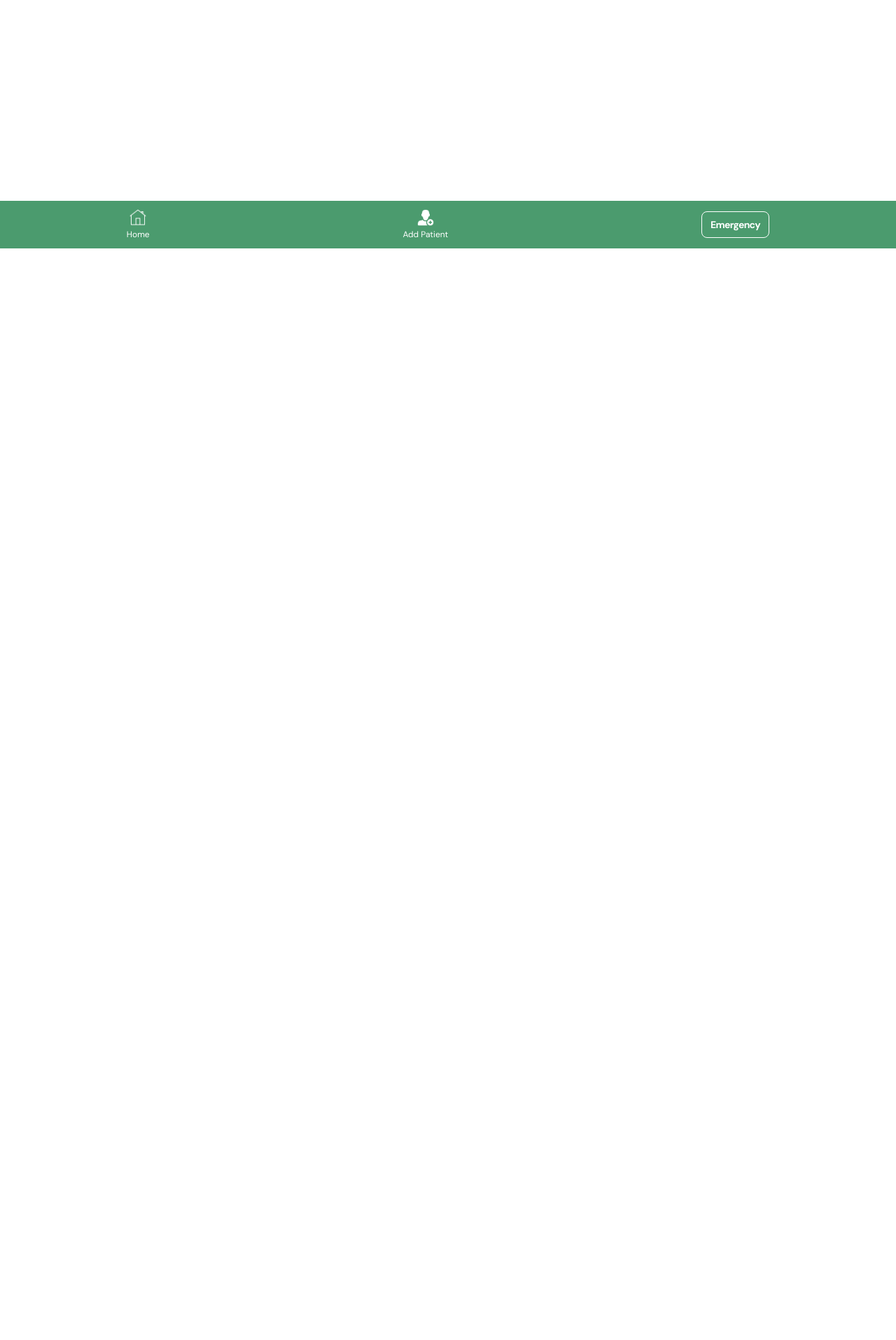
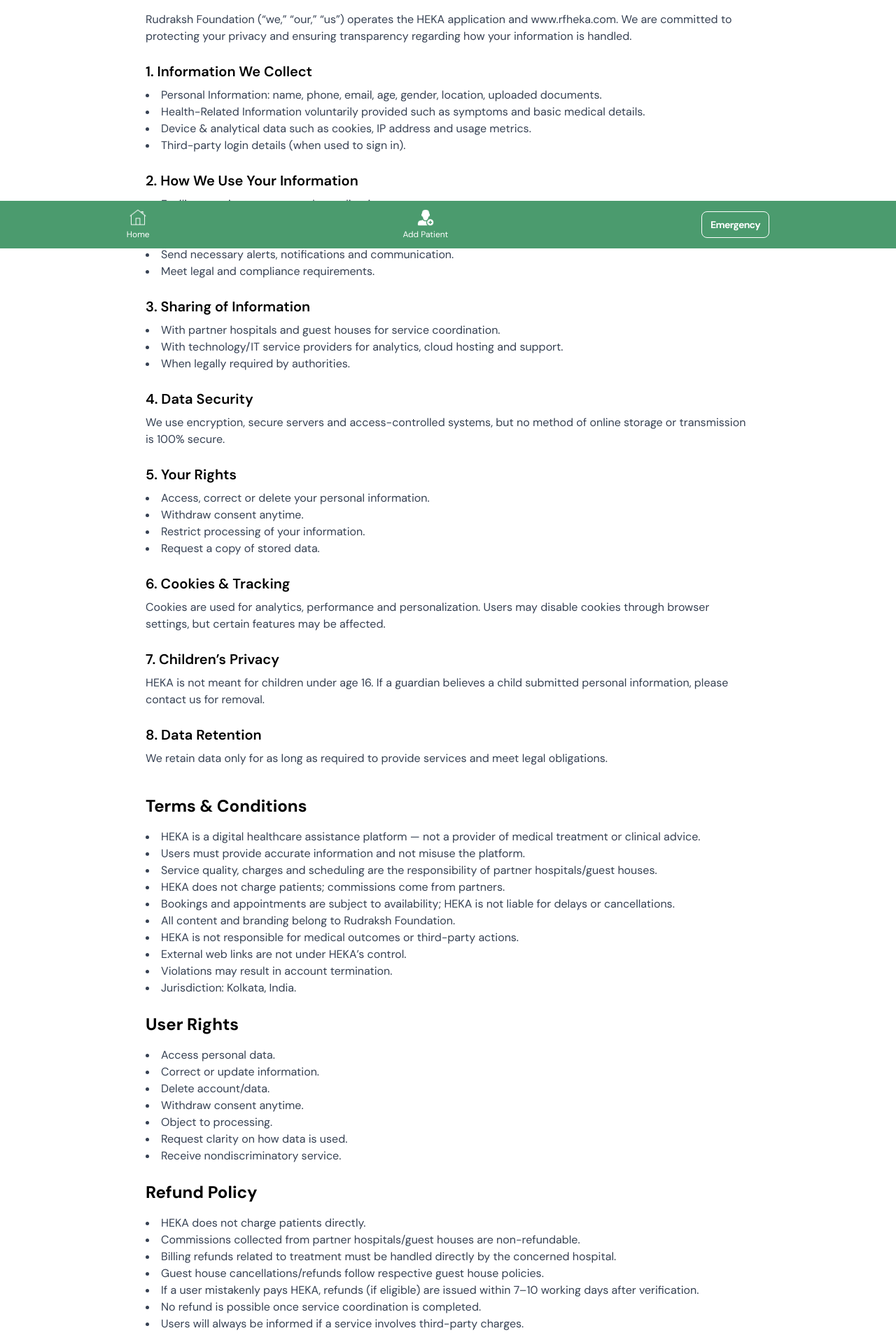
Before and after one commit to UjjalDeySarkar/heka-app, a React (Vite) app in the folder Frontend/: page /privacy in a window 1280 px wide. Shown: the part 445-2360 px from the top of the page at 70% size. Before the commit the page ends 800 px from the top, so only its background shows below. Built offline with nearby package versions, Linux system fonts and the light colour scheme; a web font is replaced by a local one.

Commit message:
feat: Add Privacy Policy page and route

```diff
--- a/Frontend/src/App.jsx
+++ b/Frontend/src/App.jsx
@@ -23,6 +23,7 @@
 
 import Footer from './components/Footer'
 import ForgotPassword from './pages/ForgotPassword'
+import Privacy from './pages/Privacy'
 function App() {
 // localStorage.removeItem("preloaderShown")
     return (
@@ -51,6 +52,7 @@
                 <Route path="/login" element={<Login />} />
                 <Route path="/register" element={<Register />} />
                 <Route path="/forgot-password" element={<ForgotPassword />} />
+                <Route path="/privacy" element={<Privacy />} />
             </Routes>
             <Footer/>
         </>
--- /dev/null
+++ b/Frontend/src/pages/Privacy.jsx
@@ -0,0 +1,176 @@
+import React from 'react'
+import Navbar from '../components/Navbar'
+import Footer from '../components/Footer'
+
+const Privacy = () => {
+  return (
+    <div className="min-h-screen flex flex-col bg-white font-dmsans">
+      <Navbar />
+
+      <main className="max-w-4xl mx-auto px-4 py-12">
+        <h1 className="text-3xl font-semibold mb-6">HEKA — Policy & Legal Terms</h1>
+        <p className="mb-4 text-gray-700">Last Updated: November 2025</p>
+
+        {/* -----------------------------------------------------
+            PRIVACY POLICY
+        ----------------------------------------------------- */}
+        <h2 className="text-2xl font-bold mb-4">Privacy Policy</h2>
+        <p className="text-gray-700 mb-6">
+          Rudraksh Foundation (“we,” “our,” “us”) operates the HEKA application and
+          www.rfheka.com. We are committed to protecting your privacy and ensuring
+          transparency regarding how your information is handled.
+        </p>
+
+        <section className="mb-6">
+          <h3 className="text-xl font-semibold mb-2">1. Information We Collect</h3>
+          <ul className="list-disc list-inside text-gray-700">
+            <li>Personal Information: name, phone, email, age, gender, location, uploaded documents.</li>
+            <li>Health-Related Information voluntarily provided such as symptoms and basic medical details.</li>
+            <li>Device & analytical data such as cookies, IP address and usage metrics.</li>
+            <li>Third-party login details (when used to sign in).</li>
+          </ul>
+        </section>
+
+        <section className="mb-6">
+          <h3 className="text-xl font-semibold mb-2">2. How We Use Your Information</h3>
+          <ul className="list-disc list-inside text-gray-700">
+            <li>Facilitate patient support and coordination.</li>
+            <li>Connect users with hospitals and guest houses.</li>
+            <li>Improve app features and user experience.</li>
+            <li>Send necessary alerts, notifications and communication.</li>
+            <li>Meet legal and compliance requirements.</li>
+          </ul>
+        </section>
+
+        <section className="mb-6">
+          <h3 className="text-xl font-semibold mb-2">3. Sharing of Information</h3>
+          <ul className="list-disc list-inside text-gray-700">
+            <li>With partner hospitals and guest houses for service coordination.</li>
+            <li>With technology/IT service providers for analytics, cloud hosting and support.</li>
+            <li>When legally required by authorities.</li>
+          </ul>
+        </section>
+
+        <section className="mb-6">
+          <h3 className="text-xl font-semibold mb-2">4. Data Security</h3>
+          <p className="text-gray-700">
+            We use encryption, secure servers and access-controlled systems, but no method
+            of online storage or transmission is 100% secure.
+          </p>
+        </section>
+
+        <section className="mb-6">
+          <h3 className="text-xl font-semibold mb-2">5. Your Rights</h3>
+          <ul className="list-disc list-inside text-gray-700">
+            <li>Access, correct or delete your personal information.</li>
+            <li>Withdraw consent anytime.</li>
+            <li>Restrict processing of your information.</li>
+            <li>Request a copy of stored data.</li>
+          </ul>
+        </section>
+
+        <section className="mb-6">
+          <h3 className="text-xl font-semibold mb-2">6. Cookies & Tracking</h3>
+          <p className="text-gray-700">
+            Cookies are used for analytics, performance and personalization. Users may
+            disable cookies through browser settings, but certain features may be affected.
+          </p>
+        </section>
+
+        <section className="mb-6">
+          <h3 className="text-xl font-semibold mb-2">7. Children’s Privacy</h3>
+          <p className="text-gray-700">
+            HEKA is not meant for children under age 16. If a guardian believes a child
+            submitted personal information, please contact us for removal.
+          </p>
+        </section>
+
+        <section className="mb-10">
+          <h3 className="text-xl font-semibold mb-2">8. Data Retention</h3>
+          <p className="text-gray-700">
+            We retain data only for as long as required to provide services and meet legal obligations.
+          </p>
+        </section>
+
+
+
+        {/* -----------------------------------------------------
+            TERMS & CONDITIONS
+        ----------------------------------------------------- */}
+        <h2 className="text-2xl font-bold mb-4">Terms & Conditions</h2>
+
+        <section className="mb-6 text-gray-700">
+          <ul className="list-disc list-inside">
+            <li>HEKA is a digital healthcare assistance platform — not a provider of medical treatment or clinical advice.</li>
+            <li>Users must provide accurate information and not misuse the platform.</li>
+            <li>Service quality, charges and scheduling are the responsibility of partner hospitals/guest houses.</li>
+            <li>HEKA does not charge patients; commissions come from partners.</li>
+            <li>Bookings and appointments are subject to availability; HEKA is not liable for delays or cancellations.</li>
+            <li>All content and branding belong to Rudraksh Foundation.</li>
+            <li>HEKA is not responsible for medical outcomes or third-party actions.</li>
+            <li>External web links are not under HEKA’s control.</li>
+            <li>Violations may result in account termination.</li>
+            <li>Jurisdiction: Kolkata, India.</li>
+          </ul>
+        </section>
+
+
+
+        {/* -----------------------------------------------------
+            USER RIGHTS
+        ----------------------------------------------------- */}
+        <h2 className="text-2xl font-bold mb-4">User Rights</h2>
+
+        <section className="mb-6 text-gray-700">
+          <ul className="list-disc list-inside">
+            <li>Access personal data.</li>
+            <li>Correct or update information.</li>
+            <li>Delete account/data.</li>
+            <li>Withdraw consent anytime.</li>
+            <li>Object to processing.</li>
+            <li>Request clarity on how data is used.</li>
+            <li>Receive nondiscriminatory service.</li>
+          </ul>
+        </section>
+
+
+
+        {/* -----------------------------------------------------
+            REFUND POLICY
+        ----------------------------------------------------- */}
+        <h2 className="text-2xl font-bold mb-4">Refund Policy</h2>
+
+        <section className="mb-6 text-gray-700">
+          <ul className="list-disc list-inside">
+            <li>HEKA does not charge patients directly.</li>
+            <li>Commissions collected from partner hospitals/guest houses are non-refundable.</li>
+            <li>Billing refunds related to treatment must be handled directly by the concerned hospital.</li>
+            <li>Guest house cancellations/refunds follow respective guest house policies.</li>
+            <li>If a user mistakenly pays HEKA, refunds (if eligible) are issued within 7–10 working days after verification.</li>
+            <li>No refund is possible once service coordination is completed.</li>
+            <li>Users will always be informed if a service involves third-party charges.</li>
+          </ul>
+        </section>
+
+
+
+        {/* -----------------------------------------------------
+            CONTACT
+        ----------------------------------------------------- */}
+        <section className="mb-12">
+          <h2 className="text-xl font-semibold mb-2">Contact Us</h2>
+          <p className="text-gray-700">
+            Rudraksh Foundation <br />
+            82/39 PGH Shah Road, Kolkata – 700032 <br />
+            Email: info@rfheka.com <br />
+            Phone: 6289924753 / 9883028878
+          </p>
+        </section>
+      </main>
+
+      <Footer />
+    </div>
+  )
+}
+
+export default Privacy
```
